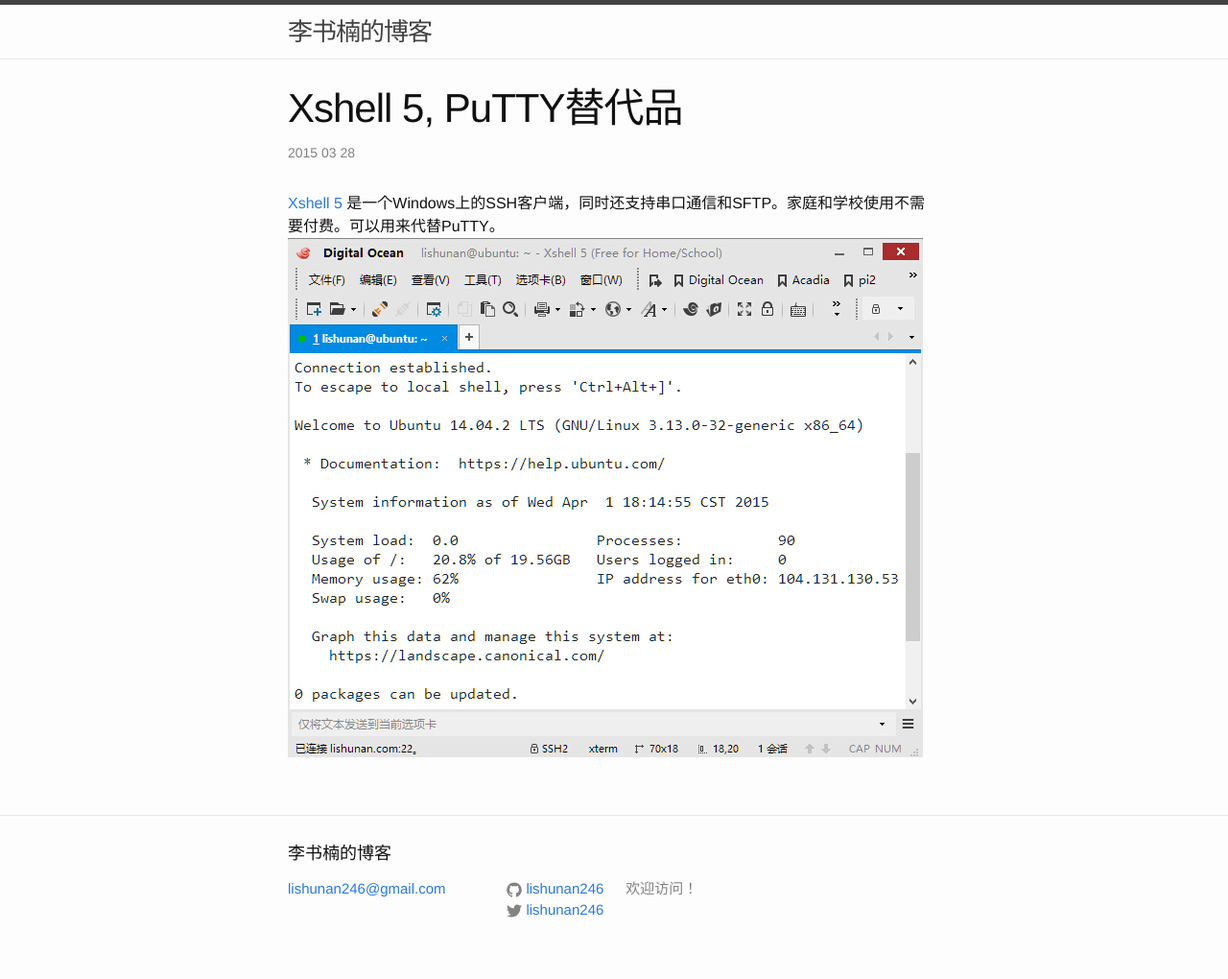
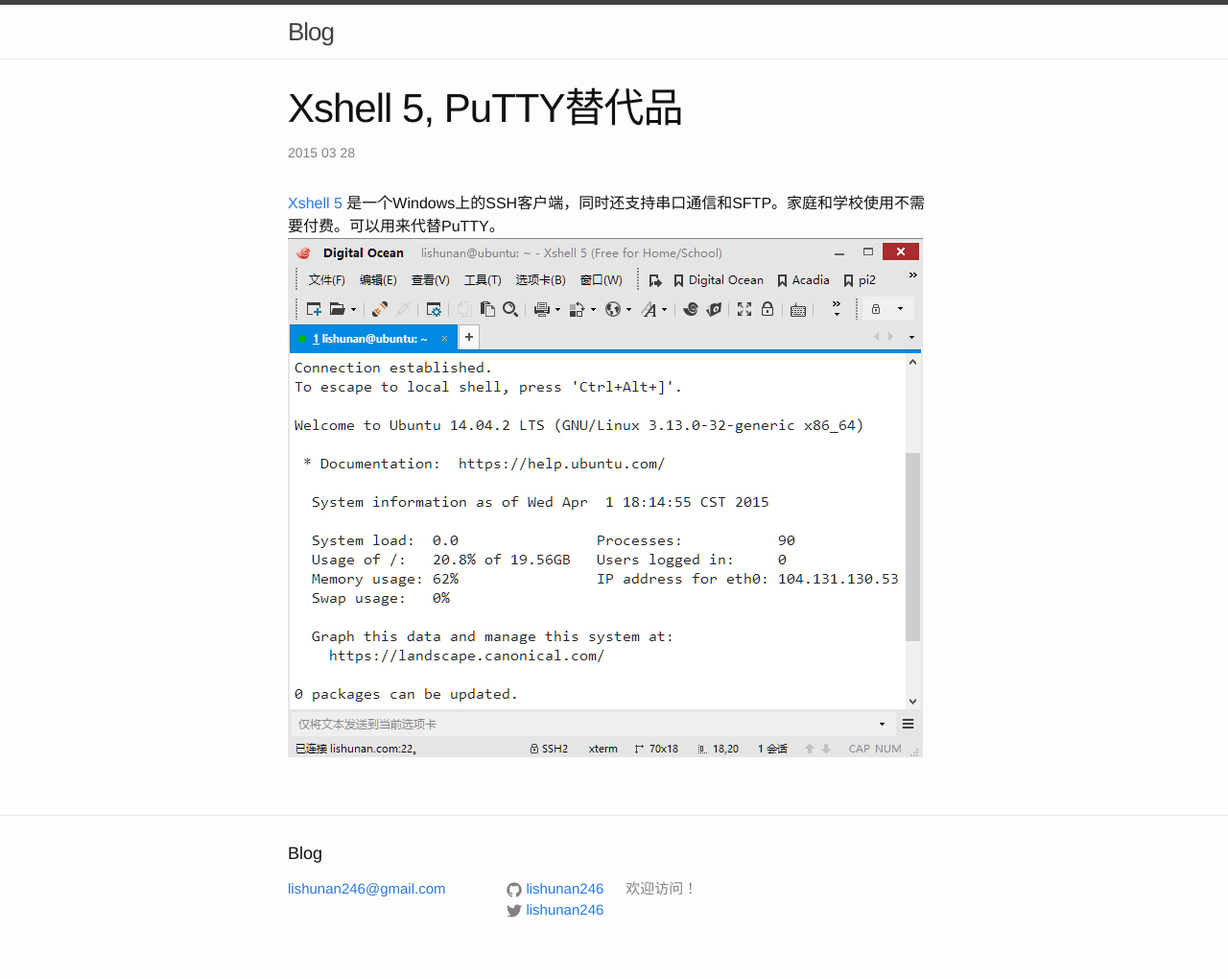
Before and after one commit to lishunan246/lishunan246.github.io, a Jekyll site: the page built from _posts/2015-03-28-xshell.markdown, in a window 1280 px wide. Shown: the whole page at 96% size. Built offline with Jekyll 4.4.1, drawn with Linux system fonts in a browser that asks for light colours; nearby versions of some CDN libraries.

Commit message:
change title

```diff
--- a/_config.yml
+++ b/_config.yml
@@ -1,5 +1,5 @@
 # Site settings
-title: 李书楠的博客
+title: Blog
 email: lishunan246@gmail.com
 description: > # this means to ignore newlines until "baseurl:"
   欢迎访问！
```
